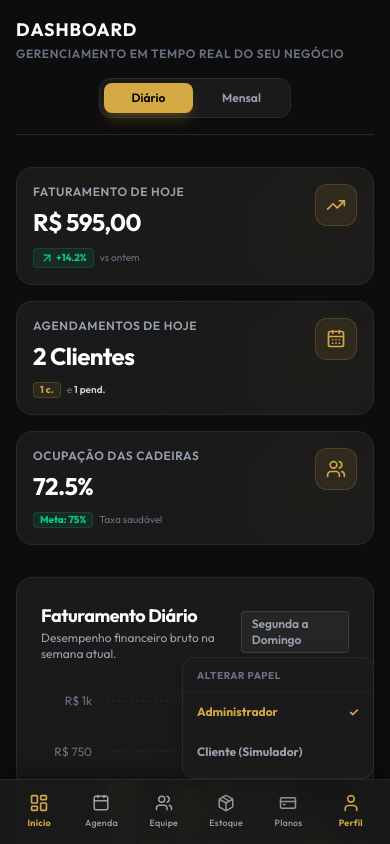
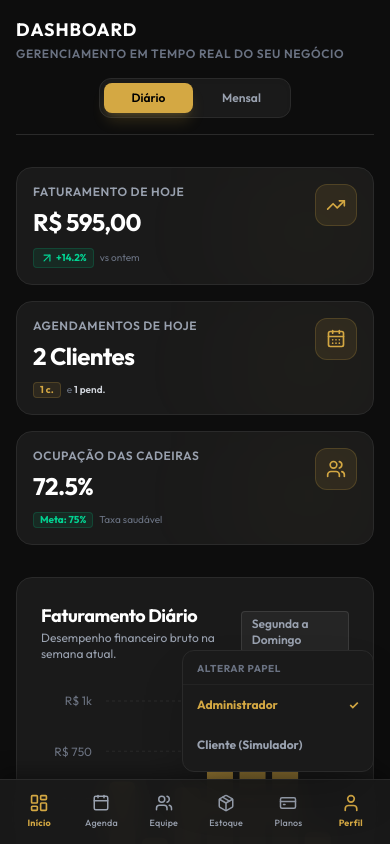
Before and after one commit to Topeti/NK, a React (Vite) app in the folder barbearia-app/: page /funcionarios in a window 390 px wide. Both pictures are taken after a click on the button "Perfil". Shown: the top 844 px of the page. Built offline with nearby package versions, Linux system fonts and the light colour scheme.

Commit message:
fix: move mobile bottom nav outside root div to prevent fixed positioning break on iOS

```diff
--- a/barbearia-app/src/components/Layout.jsx
+++ b/barbearia-app/src/components/Layout.jsx
@@ -26,6 +26,8 @@ export default function Layout({ children, viewRole, setViewRole }) {
   const currentPath = location.pathname;
 
   return (
+    <>
+      {/* ROOT WRAPPER — sem transform/filter para não quebrar o position:fixed da bottom nav */}
       <div className="min-h-screen bg-dark-bg text-gray-100 flex flex-col md:flex-row">
         {/* DESKTOP SIDEBAR */}
         <aside className="hidden md:flex flex-col w-16 hover:w-[220px] bg-card-bg border-r border-border-dark fixed h-full z-40 group sidebar-transition">
@@ -109,12 +111,24 @@ export default function Layout({ children, viewRole, setViewRole }) {
           </div>
         </aside>
 
-      {/* MOBILE BOTTOM NAVIGATION */}
-      <nav className="md:hidden fixed bottom-0 left-0 right-0 bg-card-bg/95 backdrop-blur-md border-t border-border-dark z-50 px-2 py-2 shadow-[0_-5px_20px_rgba(0,0,0,0.4)]">
+        {/* MAIN CONTENT CONTAINER */}
+        <main className="flex-1 flex flex-col md:pl-16 min-h-screen" style={{ paddingBottom: 'calc(64px + env(safe-area-inset-bottom, 0px))' }}>
+          {/* Page Content wrapper */}
+          <div className="flex-1 p-4 md:p-8 animate-[fadeIn_0.3s_ease-out]">
+            {children}
+          </div>
+        </main>
+      </div>
+
+      {/* MOBILE BOTTOM NAVIGATION — fora de qualquer div com transform/filter para garantir position:fixed correto */}
+      <nav
+        className="md:hidden fixed bottom-0 left-0 right-0 w-full bg-card-bg/95 backdrop-blur-md border-t border-border-dark z-50 shadow-[0_-5px_20px_rgba(0,0,0,0.4)]"
+        style={{ paddingBottom: 'env(safe-area-inset-bottom, 0px)' }}
+      >
         {showRoleDropdown && (
           <>
             <div className="fixed inset-0 z-40" onClick={() => setShowRoleDropdown(false)} />
-            <div className="absolute bottom-[65px] right-4 w-48 bg-card-bg border border-border-dark rounded-xl py-1.5 shadow-2xl z-50 animate-modal-in select-none">
+            <div className="absolute bottom-full mb-2 right-4 w-48 bg-card-bg border border-border-dark rounded-xl py-1.5 shadow-2xl z-50 animate-modal-in select-none">
               <p className="text-[10px] font-bold text-gray-500 px-3.5 pb-2 pt-1 border-b border-border-dark/60 uppercase tracking-wider">Alterar Papel</p>
               <button
                 type="button"
@@ -140,7 +154,7 @@ export default function Layout({ children, viewRole, setViewRole }) {
             </div>
           </>
         )}
-        <div className="flex justify-around items-center">
+        <div className="flex justify-around items-center px-2 py-2">
           {menuItems.map((item) => {
             const Icon = item.icon;
             const isActive = currentPath === item.path;
@@ -170,14 +184,6 @@ export default function Layout({ children, viewRole, setViewRole }) {
           </button>
         </div>
       </nav>
-
-      {/* MAIN CONTENT CONTAINER */}
-      <main className="flex-1 flex flex-col md:pl-16 min-h-screen pb-20 md:pb-0">
-        {/* Page Content wrapper */}
-        <div className="flex-1 p-4 md:p-8 animate-[fadeIn_0.3s_ease-out]">
-          {children}
-        </div>
-      </main>
-    </div>
+    </>
   );
 }
--- a/barbearia-app/src/components/client/ClientLayout.jsx
+++ b/barbearia-app/src/components/client/ClientLayout.jsx
@@ -27,6 +27,8 @@ export default function ClientLayout({
   ];
 
   return (
+    <>
+      {/* ROOT WRAPPER — sem transform/filter para não quebrar o position:fixed da bottom nav */}
       <div className="min-h-screen bg-dark-bg text-gray-100 flex flex-col md:flex-row">
 
         {/* DESKTOP CLIENT SIDEBAR - Expands on hover like Admin sidebar */}
@@ -38,7 +40,7 @@ export default function ClientLayout({
             </div>
             <div className="overflow-hidden whitespace-nowrap sidebar-label shrink-0">
               <h1 className="font-bold text-sm tracking-wider text-white">CORLEONE</h1>
-            <p className="text-xs text-gold-400 font-semibold tracking-widest uppercase">Club & Booking</p>
+              <p className="text-xs text-gold-400 font-semibold tracking-widest uppercase">Club &amp; Booking</p>
             </div>
           </div>
 
@@ -105,12 +107,38 @@ export default function ClientLayout({
           </div>
         </aside>
 
-      {/* MOBILE CLIENT BOTTOM NAVIGATION */}
-      <nav className="md:hidden fixed bottom-0 left-0 right-0 bg-card-bg/95 backdrop-blur-md border-t border-border-dark z-50 px-2 py-2 shadow-[0_-5px_20px_rgba(0,0,0,0.4)]">
+        {/* CLIENT MAIN CONTENT CONTAINER */}
+        <main className="flex-1 flex flex-col md:pl-16 min-h-screen" style={{ paddingBottom: 'calc(64px + env(safe-area-inset-bottom, 0px))' }}>
+          <div className="flex-1 p-4 md:p-8 animate-[fadeIn_0.3s_ease-out]">
+            {activeTab === 'agendar' && (
+              <ClientAgendar
+                appointments={appointments}
+                setAppointments={setAppointments}
+                planState={planState}
+              />
+            )}
+
+            {activeTab === 'assinatura' && (
+              <ClientAssinatura
+                subClients={subClients}
+                setSubClients={setSubClients}
+                planState={planState}
+                setPlanState={setPlanState}
+              />
+            )}
+          </div>
+        </main>
+      </div>
+
+      {/* MOBILE CLIENT BOTTOM NAVIGATION — fora de qualquer div com transform/filter para garantir position:fixed correto */}
+      <nav
+        className="md:hidden fixed bottom-0 left-0 right-0 w-full bg-card-bg/95 backdrop-blur-md border-t border-border-dark z-50 shadow-[0_-5px_20px_rgba(0,0,0,0.4)]"
+        style={{ paddingBottom: 'env(safe-area-inset-bottom, 0px)' }}
+      >
         {showRoleDropdown && (
           <>
             <div className="fixed inset-0 z-40" onClick={() => setShowRoleDropdown(false)} />
-            <div className="absolute bottom-[65px] left-4 right-4 bg-card-bg border border-border-dark rounded-xl py-1.5 shadow-2xl z-50 animate-modal-in select-none">
+            <div className="absolute bottom-full mb-2 left-4 right-4 bg-card-bg border border-border-dark rounded-xl py-1.5 shadow-2xl z-50 animate-modal-in select-none">
               <p className="text-[10px] font-bold text-gray-500 px-3.5 pb-2 pt-1 border-b border-border-dark/60 uppercase tracking-wider">Alterar Papel</p>
               <button
                 type="button"
@@ -133,7 +161,7 @@ export default function ClientLayout({
             </div>
           </>
         )}
-        <div className="flex justify-around items-center">
+        <div className="flex justify-around items-center px-2 py-2">
           {menuItems.map((item) => {
             const Icon = item.icon;
             const isActive = activeTab === item.id;
@@ -163,29 +191,6 @@ export default function ClientLayout({
           </button>
         </div>
       </nav>
-
-      {/* CLIENT MAIN CONTENT CONTAINER */}
-      <main className="flex-1 flex flex-col md:pl-16 min-h-screen pb-20 md:pb-0">
-        <div className="flex-1 p-4 md:p-8 animate-[fadeIn_0.3s_ease-out]">
-          {activeTab === 'agendar' && (
-            <ClientAgendar
-              appointments={appointments}
-              setAppointments={setAppointments}
-              planState={planState}
-            />
-          )}
-
-          {activeTab === 'assinatura' && (
-            <ClientAssinatura
-              subClients={subClients}
-              setSubClients={setSubClients}
-              planState={planState}
-              setPlanState={setPlanState}
-            />
-          )}
-        </div>
-      </main>
-
-    </div>
+    </>
   );
 }
--- a/barbearia-app/src/index.css
+++ b/barbearia-app/src/index.css
@@ -28,11 +28,6 @@
     font-family: 'Outfit', -apple-system, BlinkMacSystemFont, 'Segoe UI', Roboto, Oxygen, Ubuntu, Cantarell, sans-serif;
     -webkit-font-smoothing: antialiased;
     -moz-osx-font-smoothing: grayscale;
-    /* Evita fundo branco na área de safe-area no iOS */
-    padding-top: env(safe-area-inset-top);
-    padding-bottom: env(safe-area-inset-bottom);
-    padding-left: env(safe-area-inset-left);
-    padding-right: env(safe-area-inset-right);
   }
 }
 
```
Lines whose indentation alone changed are shown as unchanged.
